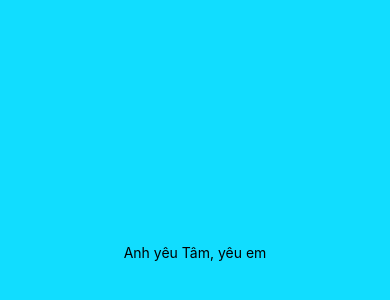
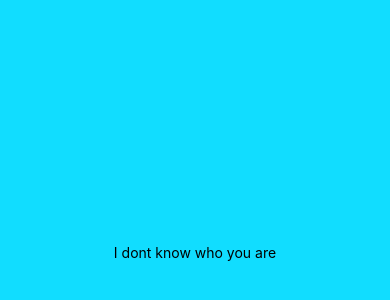
Before and after one commit to VUTHANHUET/reactnative_firstproject, a React Native app: screen / in a window 390 px wide. Shown: the part 170-470 px from the top of the page. Built offline with nearby package versions, Linux system fonts and the light colour scheme.

Commit message:
add to new branch

```diff
--- a/App.js
+++ b/App.js
@@ -5,7 +5,7 @@ import { StyleSheet, Text, View, TouchableOpacity } from 'react-native';
 export default function App() {
   return (
     <View style={styles.container}>
-      <Text>Anh yêu Tâm, yêu em</Text>
+      <Text>I dont know who you are</Text>
 
       <StatusBar style="auto" />
     </View>
```
